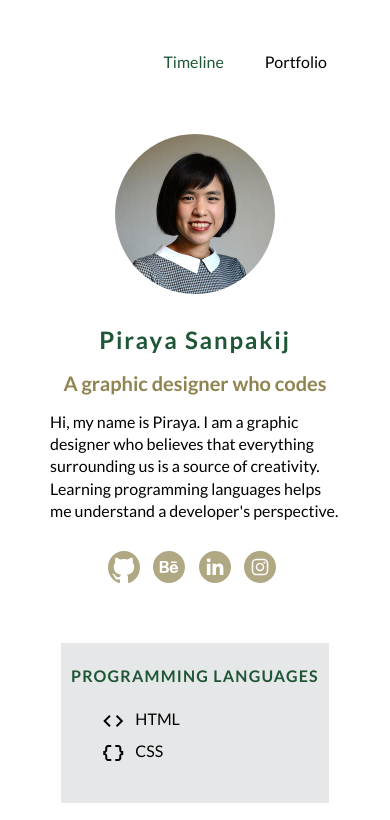
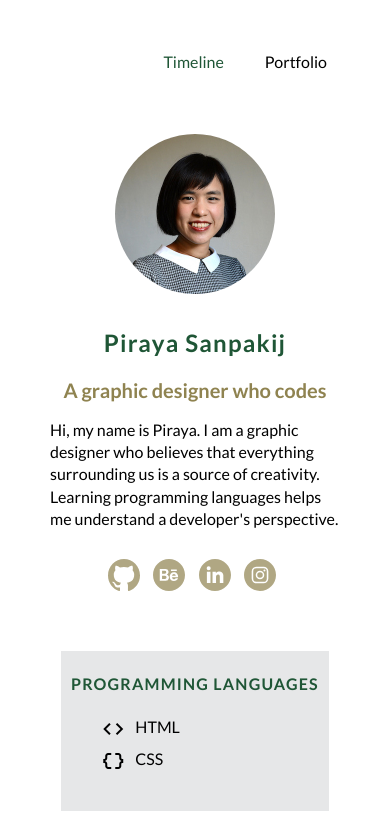
Before and after one commit to Piraya99/resume, a plain HTML site: page index.html in a window 390 px wide. Shown: the top 820 px of the page. Drawn offline with nearby package versions, Linux system fonts and the light colour scheme.

Commit message:
Set Line-height

```diff
--- a/css/style.css
+++ b/css/style.css
@@ -60,11 +60,13 @@ div.greeting {
 h1 {
   color: var(--main-darkgreen);
   letter-spacing: 0.075em;
+  line-height: 1.2em;
 }
 
 h2 {
   color: var(--main-beige);
   font-size: 1.25rem;
+  line-height: 1.2em;
 }
 
 /* Social Icons */
@@ -241,6 +243,7 @@ td.date {
 @media only screen and  (min-width: 320px) and (max-width: 480px){
   h1 {
     font-size: 1.5em;
+    letter-spacing: 0.05em;
   }
 
   h1, h2 {
```
